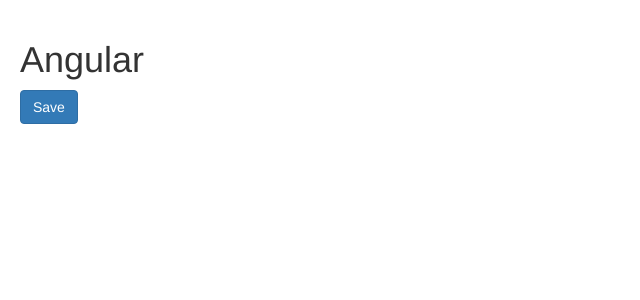
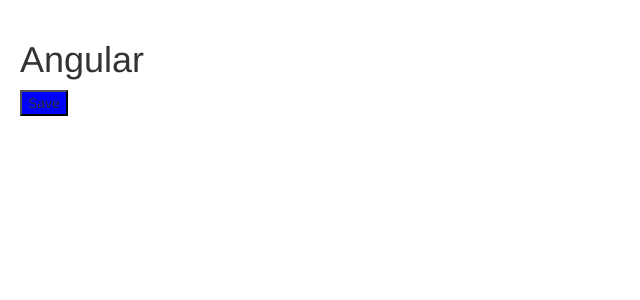
Before and after one commit to michellpine/Angular4_Udemy, an Angular app: page / in a window 1280 px wide. Shown: the top 300 px of the page, without its empty margins (0-640 px from the left). Built offline with nearby package versions, Linux system fonts and the light colour scheme.

Commit message:
style binding

```diff
--- a/src/app/provingComponent/courses.component.ts
+++ b/src/app/provingComponent/courses.component.ts
@@ -7,10 +7,10 @@
     // <div id="courses"> '#courses'
     selector: 'app-courses',
     template: `
-            <button class="btn btn-primary" [class.active]="isActive">Save</button>
+            <button [style.backgroundColor]="isActive ? 'blue' : 'white'">Save</button>
             `
 })
 
 export class CoursesComponent {
-    isActive = false;
+    isActive = true;
 }
```
